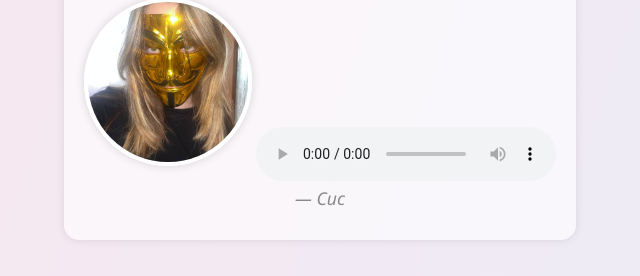
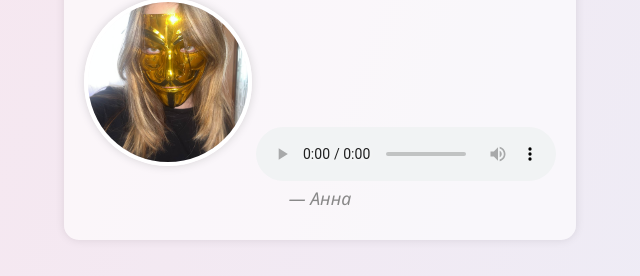
Before and after one commit to KobyakovaCatherine/mamochkasdr2-, a plain HTML site: page index.html in a window 1280 px wide. Shown: the part 934-1210 px from the top of the page, 320-960 px from the left. Drawn offline with Linux system fonts and the light colour scheme.

Commit message:
Update index.html

```diff
--- a/index.html
+++ b/index.html
@@ -155,7 +155,7 @@
       <source src="anya.mp3" type="audio/mpeg">
       Ваш браузер не поддерживает аудио.
     </audio>
-    <p class="from">— Сис</p>
+    <p class="from">— Анна</p>
   </div>
 
   <div class="message-block">
```
